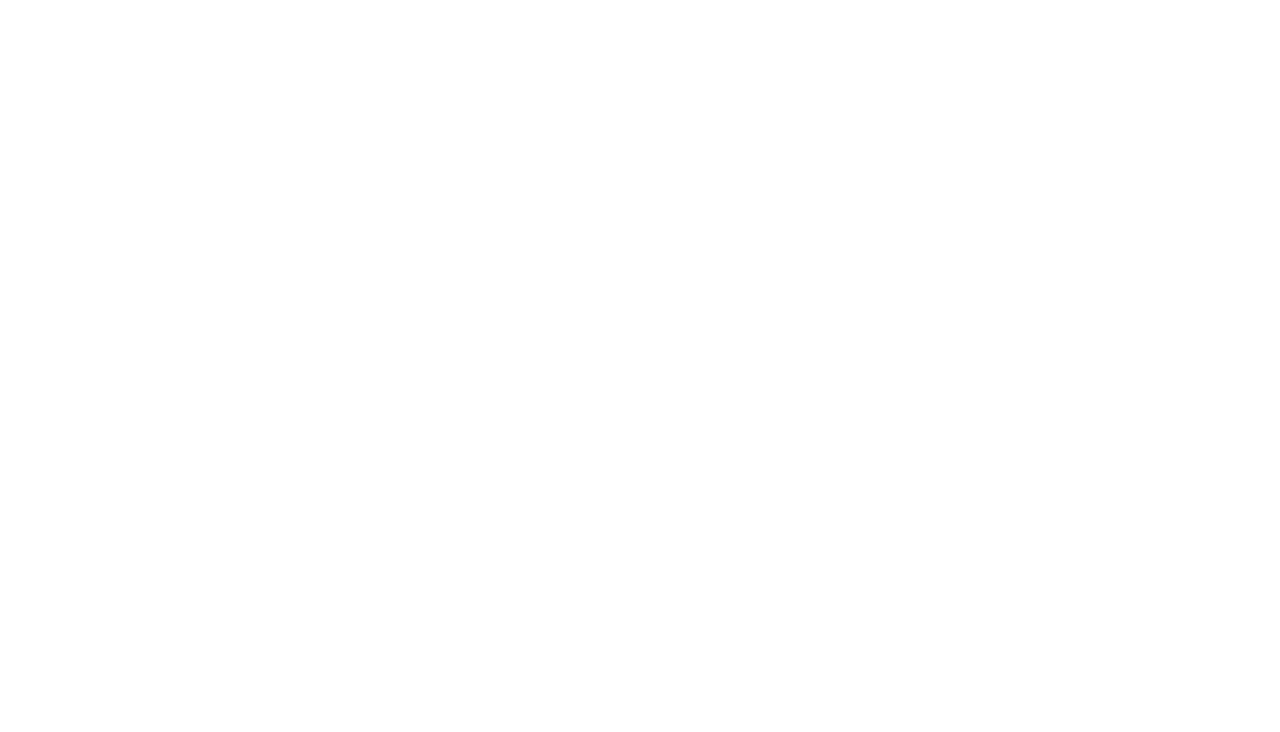
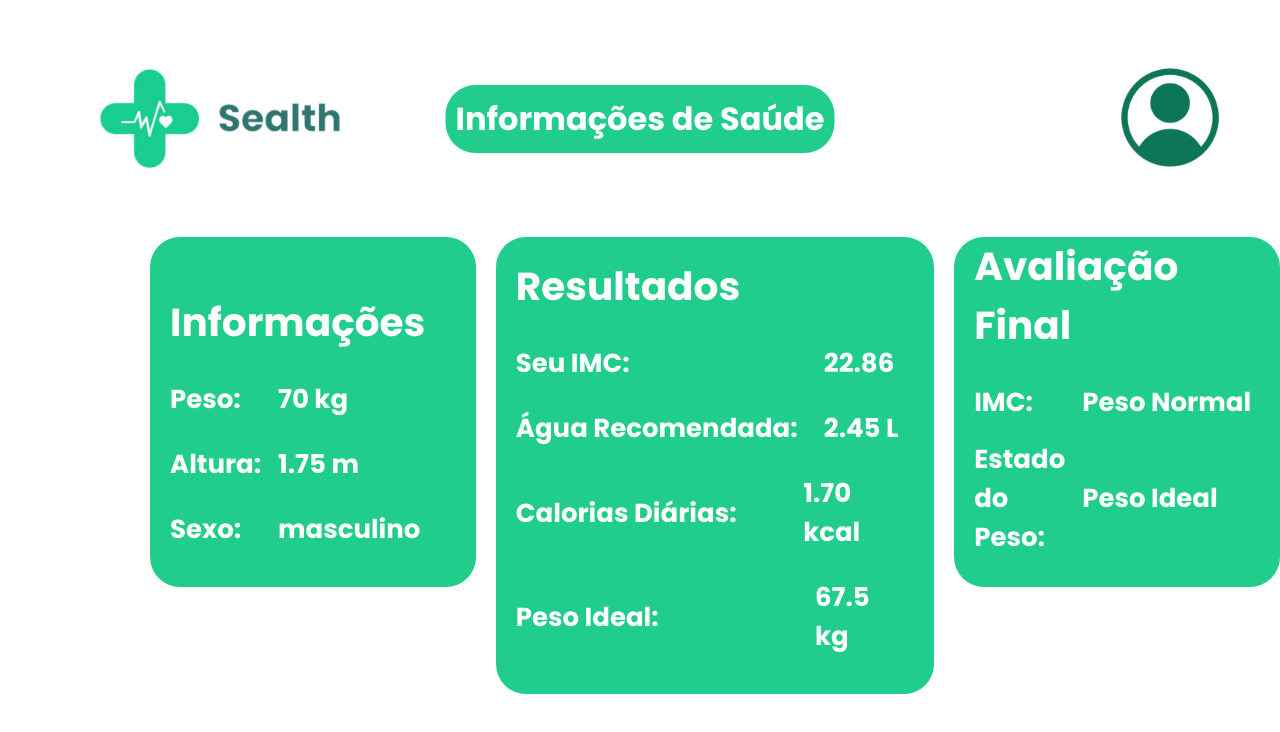
Before and after one commit to llucaschagass/Projeto-Sealth-Angular, an Angular app: page /health in a window 1280 px wide. Before the commit this address led to /. Shown: the top 732 px of the page. Built offline with nearby package versions, Linux system fonts and the light colour scheme.

Commit message:
feat: criando health component

```diff
--- a/src/app/app.routes.ts
+++ b/src/app/app.routes.ts
@@ -4,6 +4,7 @@
 import { HomeComponent } from './pages/home/home.component';
 import { InfoComponent } from './pages/info/info.component';
 import { ConfigComponent } from './pages/config/config.component';
+import { HealthComponent } from './pages/health/health.component';
 
 export const routes: Routes = [
     {
@@ -25,5 +26,9 @@
     {
         path: "config",
         component: ConfigComponent
+    },
+    {
+        path: "health",
+        component: HealthComponent
     }
 ];
--- /dev/null
+++ b/src/app/pages/health/health.component.html
@@ -0,0 +1,81 @@
+<header class="health-header">
+    <img src="/assets/png/logo-big.png" alt="" class="logo" (click)="redirectToHome()">
+    <div class="title-container">
+        <h1 class="title">Informações de Saúde</h1>
+    </div>
+    <img src="/assets/png/user-icon.png" alt="User Icon" class="user-icon">
+</header>
+
+<div class="modules-container">
+    <div class="health-module">
+        <h2 class="module-title">Informações</h2>
+        <div class="info-container">
+            <div class="info-item">
+                <div class="label-wrapper">
+                    <label for="weight">Peso:</label>
+                </div>
+                <div class="info-text">{{ userPeso }} kg</div>
+            </div>
+            <div class="info-item">
+                <div class="label-wrapper">
+                    <label for="height">Altura:</label>
+                </div>
+                <div class="info-text">{{ userAltura }} m</div>
+            </div>
+            <div class="info-item">
+                <div class="label-wrapper">
+                    <label for="height">Sexo:</label>
+                </div>
+                <div class="info-text">{{ userSexo }}</div>
+            </div>
+        </div>
+    </div>
+
+    <div class="results-module">
+        <h2 class="module-title">Resultados</h2>
+        <div class="info-container">
+            <div class="info-item">
+                <div class="label-wrapper">
+                    <label for="imc">Seu IMC:</label>
+                </div>
+                <div class="info-text">{{ userImc.toFixed(2) }}</div>
+            </div>
+            <div class="info-item">
+                <div class="label-wrapper">
+                    <label for="agua">Água Recomendada:</label>
+                </div>
+                <div class="info-text">{{ aguaRecomendada }} L</div>
+            </div>
+            <div class="info-item">
+                <div class="label-wrapper">
+                    <label for="calorias">Calorias Diárias:</label>
+                </div>
+                <div class="info-text">{{ caloriasDiarias.toFixed(2) }} kcal</div>
+            </div>
+            <div class="info-item">
+                <div class="label-wrapper">
+                    <label for="pesoIdeal">Peso Ideal:</label>
+                </div>
+                <div class="info-text">{{ pesoIdeal }} kg</div>
+            </div>
+        </div>
+    </div>
+
+    <div class="health-evaluation">
+        <h2 class="module-title">Avaliação Final</h2>
+        <div class="info-container">
+            <div class="info-item">
+                <div class="label-wrapper">
+                    <label for="imc">IMC:</label>
+                </div>
+                <div class="info-text">{{ userImcEvaluation }}</div>
+            </div>
+            <div class="info-item">
+                <div class="label-wrapper">
+                    <label for="weight-status">Estado do Peso:</label>
+                </div>
+                <div class="info-text">{{ userWeightStatus }}</div>
+            </div>
+        </div>
+    </div>
+</div>
--- /dev/null
+++ b/src/app/pages/health/health.component.scss
@@ -0,0 +1,173 @@
+@import "../../../styles/variables.scss";
+
+.health-header {
+    display: flex;
+    align-items: center;
+    justify-content: space-between;
+    padding: 20px;
+    max-width: auto;
+}
+
+.health-header .logo,
+.health-header .user-icon {
+    width: 400px;
+    height: auto;
+}
+
+.health-header .user-icon {
+    width: 180px;
+    height: auto;
+    margin-bottom: 40px;
+}
+
+.health-header .title-container {
+    position: absolute;
+    left: 50%;
+    transform: translateX(-50%);
+    flex: 1;
+    display: flex;
+    justify-content: center;
+    align-items: center;
+    background-color: $primary-color;
+    border-radius: 30px;
+    padding: 10px;
+    max-width: 700px;
+}
+
+.health-header .title-container h1 {
+    color: white;
+    margin: 0;
+}
+
+.modules-container {
+    display: flex;
+}
+
+.health-module {
+    position: relative;
+    width: 370px;
+    height: 350px;
+    background-color: $primary-color;
+    border-radius: 30px;
+    display: flex;
+    flex-direction: column;
+    justify-content: flex-end;
+    align-items: flex-start;
+    font-size: 26px;
+    color: white;
+    font-family: "Poppins", sans-serif;
+    text-align: left;
+    padding: 20px;
+    font-weight: bold;
+    transition: transform 0.3s ease;
+    cursor: pointer;
+    margin-left: 150px;
+
+    &:hover {
+        transform: translateY(-5px);
+        box-shadow: 0 6px 6px 0 rgba(0, 0, 0, 0.5);
+    }
+}
+
+.module-title {
+    color: white;
+    margin-bottom: 10px;
+    align-self: flex-start;
+}
+
+.info-container {
+    margin-top: 10px;
+}
+
+.info-item {
+    display: flex;
+    align-items: center;
+    margin-bottom: 10px;
+}
+
+.label-wrapper {
+    width: 100px;
+}
+
+.info-text {
+    color: white;
+    padding: 8px;
+    border-radius: 5px;
+}
+
+//results module
+.results-module {
+    position: relative;
+    width: 500px;
+    height: auto;
+    background-color: $primary-color;
+    border-radius: 30px;
+    display: flex;
+    flex-direction: column;
+    justify-content: flex-end;
+    align-items: flex-start;
+    font-size: 26px;
+    color: white;
+    font-family: "Poppins", sans-serif;
+    text-align: left;
+    padding: 20px;
+    font-weight: bold;
+    transition: transform 0.3s ease;
+    cursor: pointer;
+    margin-left: 20px;
+
+    &:hover {
+        transform: translateY(-5px);
+        box-shadow: 0 6px 6px 0 rgba(0, 0, 0, 0.5);
+    }
+}
+
+.results-module .module-title {
+    color: white;
+}
+
+.results-module .info-container {
+    margin-top: 10px;
+}
+
+.results-module .info-item {
+    display: flex;
+    align-items: center;
+    margin-bottom: 10px;
+}
+
+.results-module .label-wrapper {
+    width: 300px;
+}
+
+.results-module .info-text {
+    color: white;
+    padding: 8px;
+    border-radius: 5px;
+}
+
+.health-evaluation {
+    position: relative;
+    width: 370px;
+    height: 350px;
+    background-color: $primary-color;
+    border-radius: 30px;
+    display: flex;
+    flex-direction: column;
+    justify-content: flex-end;
+    align-items: flex-start;
+    font-size: 26px;
+    color: white;
+    font-family: "Poppins", sans-serif;
+    text-align: left;
+    padding: 20px;
+    font-weight: bold;
+    transition: transform 0.3s ease;
+    cursor: pointer;
+    margin-left: 20px;
+
+    &:hover {
+        transform: translateY(-5px);
+        box-shadow: 0 6px 6px 0 rgba(0, 0, 0, 0.5);
+    }
+}
--- /dev/null
+++ b/src/app/pages/health/health.component.ts
@@ -0,0 +1,87 @@
+import { Component } from '@angular/core';
+import { Router } from '@angular/router';
+
+@Component({
+  selector: 'app-health',
+  standalone: true,
+  imports: [],
+  templateUrl: './health.component.html',
+  styleUrl: './health.component.scss'
+})
+export class HealthComponent {
+  userPeso: number = 70;
+  userAltura: number = 1.75;
+  userIdade: number = 30;
+  userSexo: string = 'masculino';
+  userImc: number = 0;
+  aguaRecomendada: number = 0;
+  caloriasDiarias: number = 0;
+  pesoIdeal: number = 0;
+  userImcEvaluation: string = "";
+  userWeightStatus: string = "";
+
+  constructor(private router: Router) {
+    this.calcularImc();
+    this.calcularAguaRecomendada();
+    this.calcularCaloriasDiarias();
+    this.calcularPesoIdeal();
+    this.avaliarIMC();
+    this.avaliarPeso();
+  }
+
+  redirectToHome(): void {
+    this.router.navigate(['/home']);
+  }
+
+  calcularImc(): void {
+    this.userImc = this.userPeso / (this.userAltura * this.userAltura);
+  }
+
+  calcularAguaRecomendada(): void {
+    if (this.userSexo === 'masculino') {
+      this.aguaRecomendada = (this.userPeso * 35) /1000;
+    } else {
+      this.aguaRecomendada = (this.userPeso * 31) /1000;
+    }
+  }
+
+  calcularCaloriasDiarias(): void {
+    if (this.userSexo === 'masculino') {
+        this.caloriasDiarias = 88.362 + (13.397 * this.userPeso) + (4.799 * this.userAltura * 100) - (5.677 * this.userIdade);
+    } else {
+        this.caloriasDiarias = 447.593 + (9.247 * this.userPeso) + (3.098 * this.userAltura * 100) - (4.330 * this.userIdade);
+    }
+    this.caloriasDiarias = this.caloriasDiarias / 1000;
+}
+
+  calcularPesoIdeal(): void {
+    if (this.userSexo === 'masculino') {
+      this.pesoIdeal = (this.userAltura * 100 - 100) * 0.9;
+    } else {
+      this.pesoIdeal = (this.userAltura * 100 - 110) * 0.9;
+    }
+  }
+
+  avaliarIMC(): void {
+    if (this.userImc < 18.5) {
+      this.userImcEvaluation = "Abaixo do Peso";
+    } else if (this.userImc >= 18.5 && this.userImc < 25) {
+      this.userImcEvaluation = "Peso Normal";
+    } else if (this.userImc >= 25 && this.userImc < 30) {
+      this.userImcEvaluation = "Sobrepeso";
+    } else {
+      this.userImcEvaluation = "Obesidade";
+    }
+  }
+
+  avaliarPeso(): void {
+    if (this.userPeso < 60) {
+      this.userWeightStatus = "Abaixo do Peso Ideal";
+    } else if (this.userPeso >= 60 && this.userPeso <= 80) {
+      this.userWeightStatus = "Peso Ideal";
+    } else {
+      this.userWeightStatus = "Acima do Peso Ideal";
+    }
+  }
+
+}
--- a/src/app/pages/home/home.component.html
+++ b/src/app/pages/home/home.component.html
@@ -25,7 +25,7 @@
         </div>
     </div>
     <div class="row">
-        <div class="module">
+        <div class="module" (click)="openHealthComponent()">
             <img class="icon" src="/assets/png/saude-icon.png" alt="Saúde">
             <span class="line1">Minha</span>
             <span class="line2">Saúde</span>
--- a/src/app/pages/home/home.component.ts
+++ b/src/app/pages/home/home.component.ts
@@ -17,4 +17,7 @@
   openConfigComponent(){
     this.router.navigate(['/config']);
   }
+  openHealthComponent(){
+    this.router.navigate(['/health']);
+  }
 }
```
Also changed, not shown: 1 other file (tests, documents, lock files or other folders).
